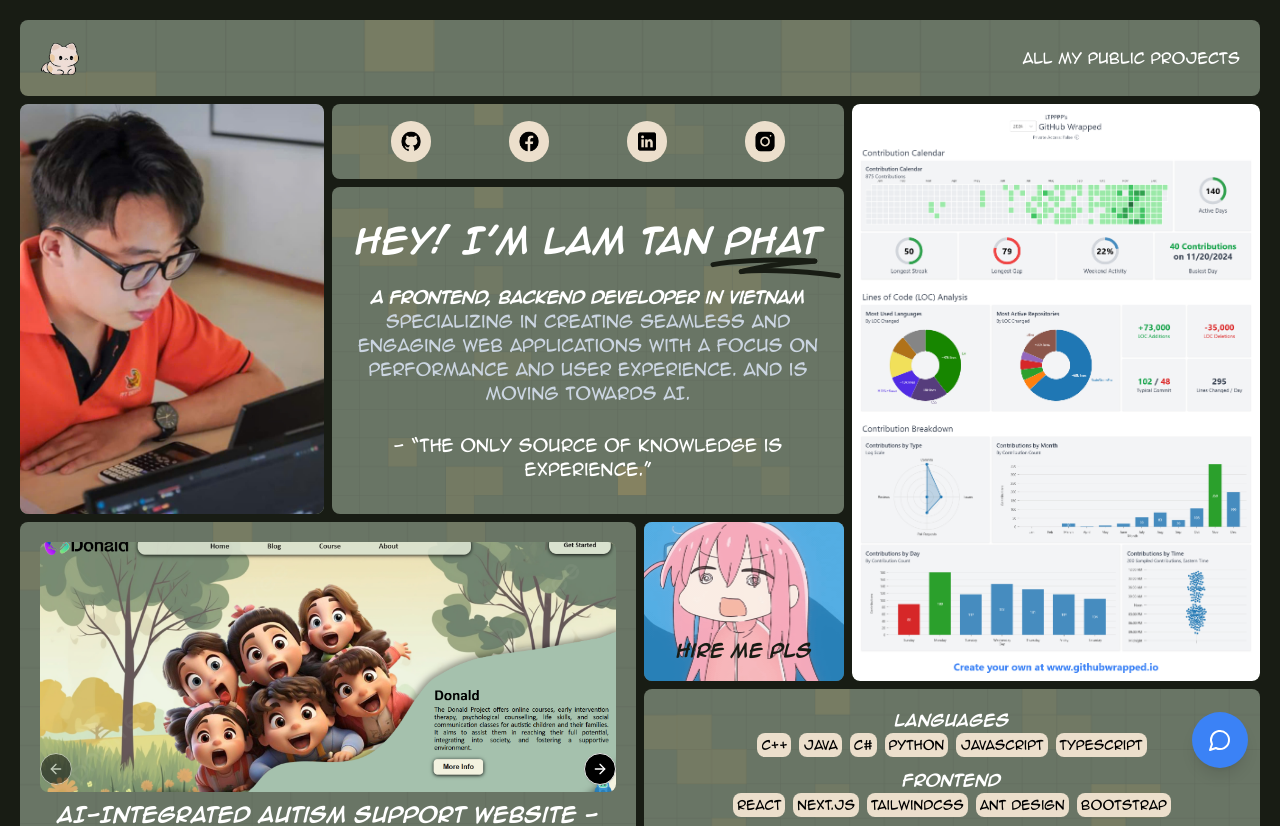
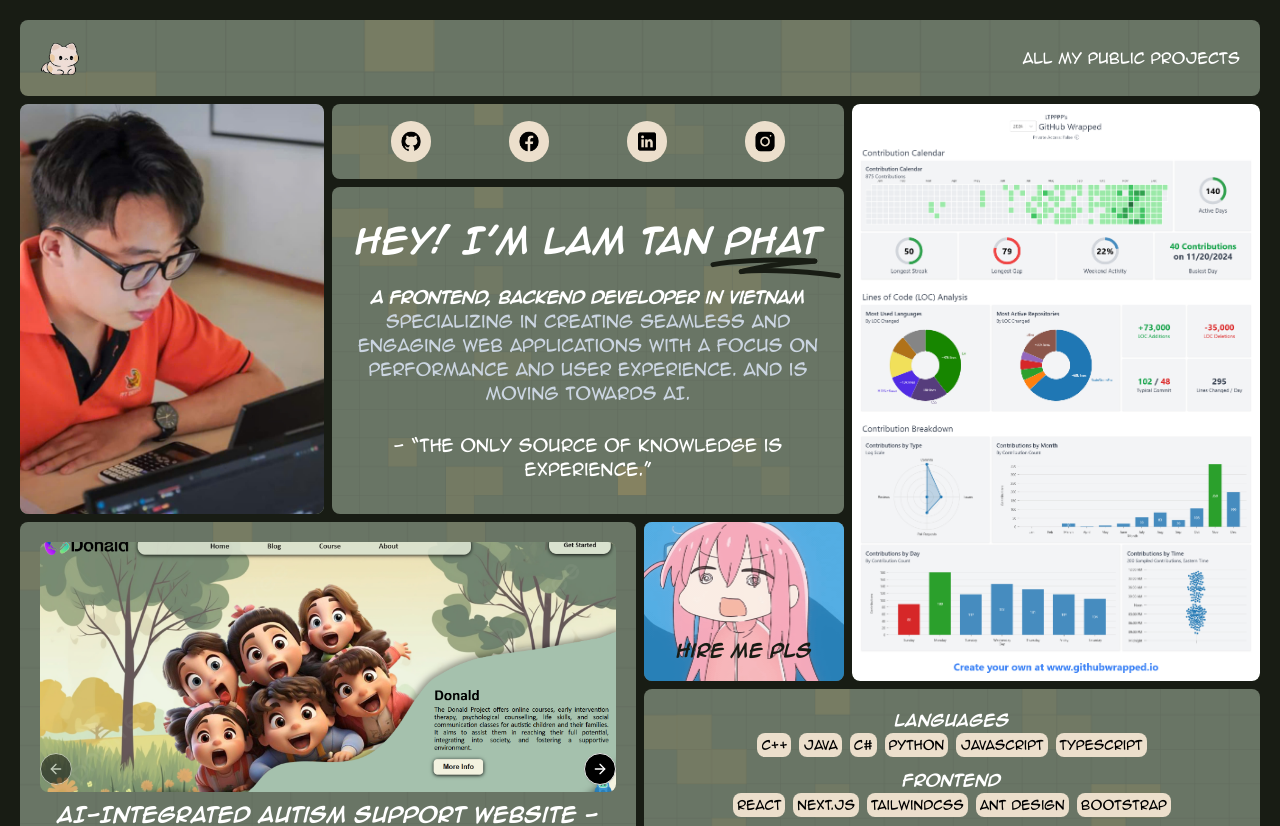
Before and after one commit to LTPPPP/LamTanPhat, a Next.js app: page / in a window 1280 px wide. Shown: the top 826 px of the page. Built offline with nearby package versions, Linux system fonts and the light colour scheme.

Commit message:
not chat

```diff
--- a/app/page.tsx
+++ b/app/page.tsx
@@ -124,7 +124,7 @@ export default function Home() {
         >
           <Skills />
         </MotionBox>
-        <Chat />
+        {/* <Chat /> */}
       </MotionGridLayout>
     </AnimatePresence>
   );
```
